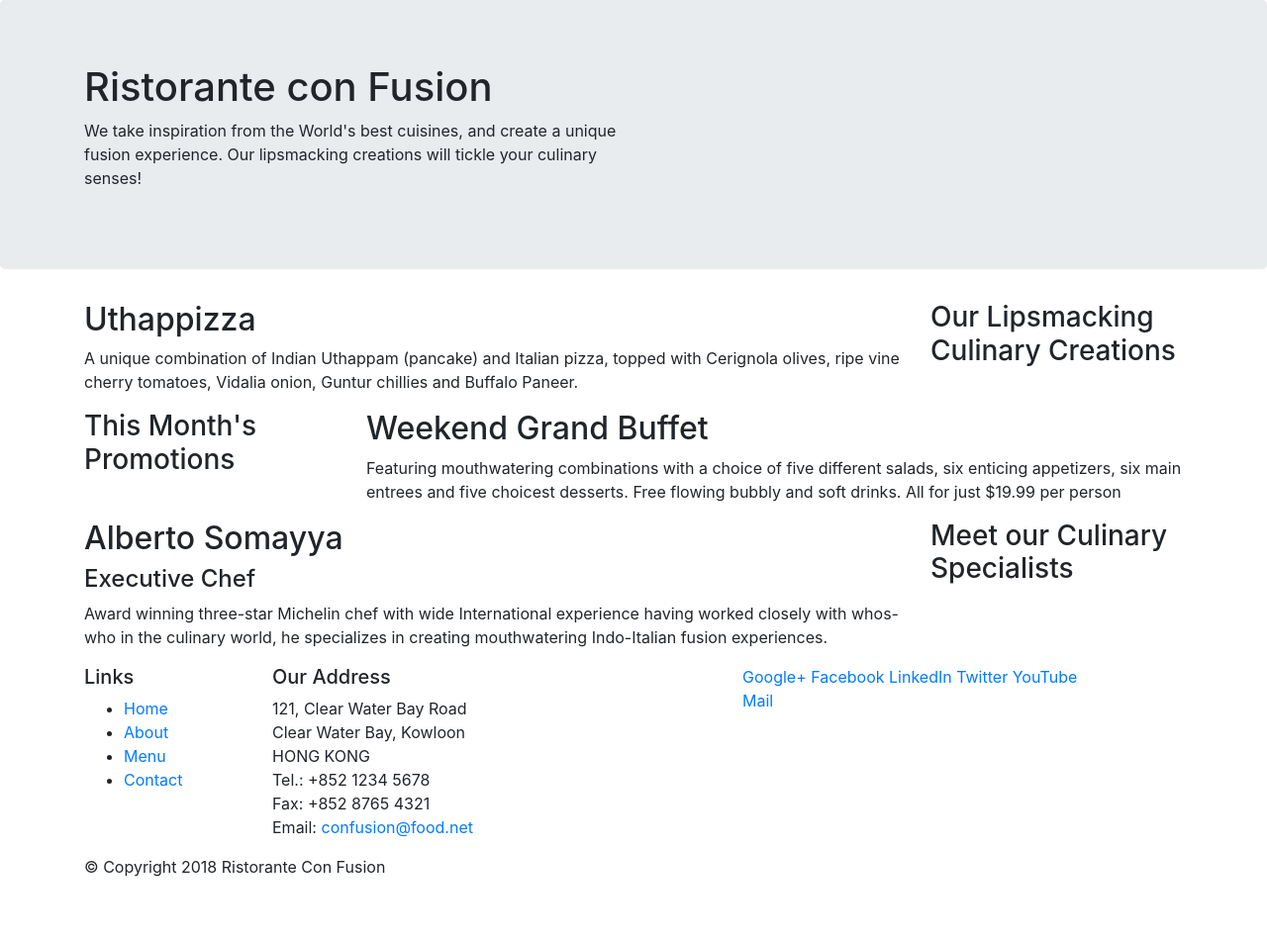
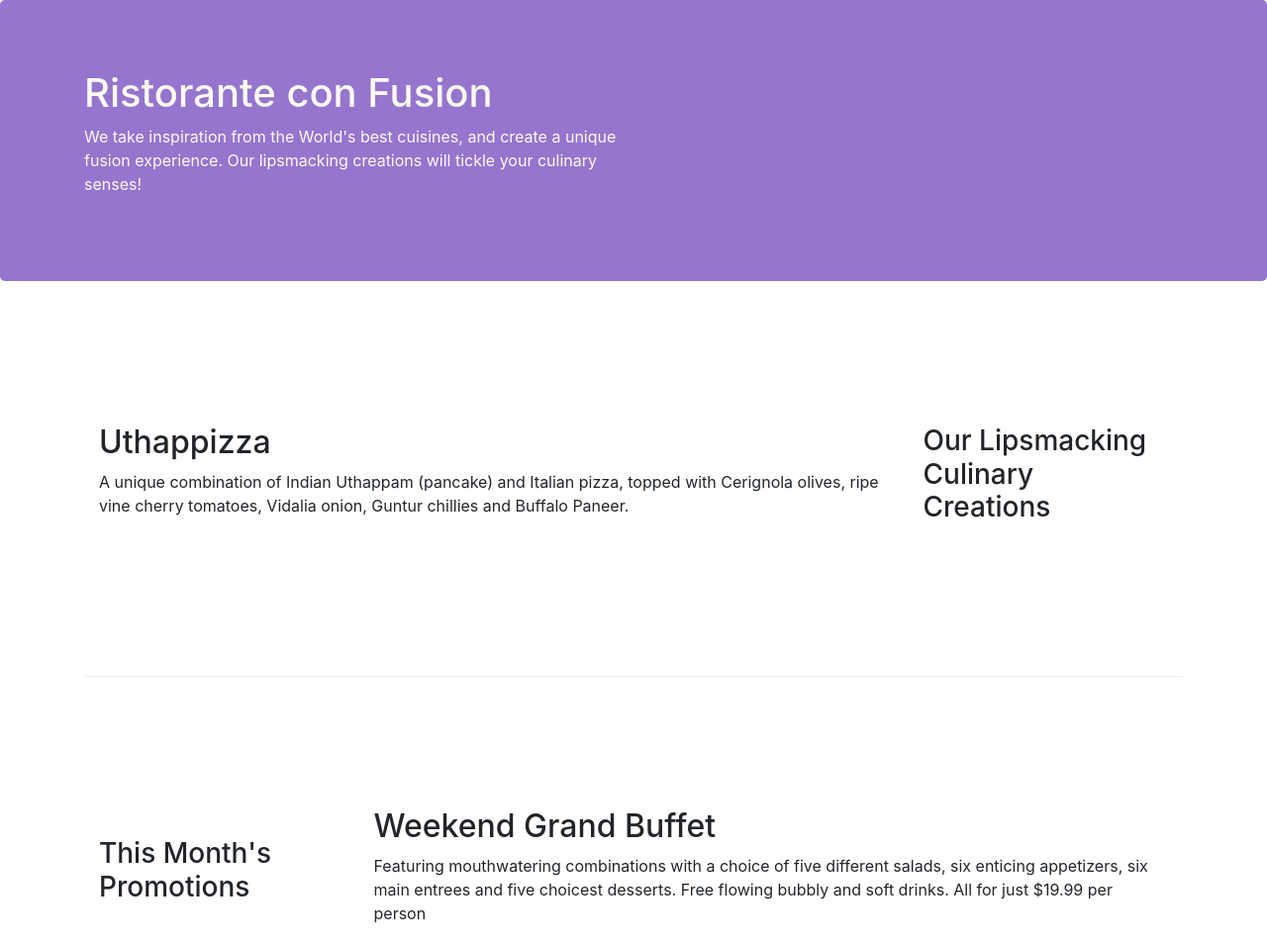
Before and after one commit to MihirVora1053/Frontend-WebUI, a website: page index.html in a window 1280 px wide. Shown: the top 954 px of the page at 99% size. Before the commit the page ends 904 px from the top, so only its background shows below. Drawn offline with nearby package versions, Linux system fonts and the light colour scheme.

Commit message:
Bootstrap Grid Part 2

```diff
--- a/css/styles.css
+++ b/css/styles.css
@@ -0,0 +1,30 @@
+.row-header{
+    margin:0px auto;
+    padding:0px auto;
+}
+
+.row-content{
+    margin:0px auto;
+    padding:50px 0px;
+    border-bottom:1px ridge;
+    min-height: 400px;
+}
+
+.footer{
+    background-color: #d1c4e9;
+    margin:0 auto;
+    padding:20px 0px;
+}
+
+.jumbotron{
+    background-color: #9575cd;
+    padding:70px 0px;
+    margin:0px;
+    color: floralwhite;
+}
+
+.address{
+    font-size: 80%;
+    margin:0px;
+    color:#0f0f0f;
+}
--- a/index.html
+++ b/index.html
@@ -8,6 +8,7 @@
 
     <!-- Bootstrap CSS -->
     <link rel="stylesheet" href="node_modules/bootstrap/dist/css/bootstrap.min.css">
+    <link rel="stylesheet" href="css/styles.css">
     <title>Ristorante Con Fusion</title>
 </head>
 
@@ -27,7 +28,7 @@
     </header>
 
     <div class="container">
-        <div class="row">
+        <div class="row row-content align-items-center">
             <div class="col-12 col-sm-4 order-sm-last col-md-3">
                 <h3>Our Lipsmacking Culinary Creations</h3>
             </div>
@@ -38,7 +39,7 @@
         </div>
 
 
-        <div class="row">
+        <div class="row row-content align-items-center">
             <div class="col-12 col-sm-4 col-md-3">
                 <h3>This Month's Promotions</h3>
             </div>
@@ -48,7 +49,7 @@
             </div>
         </div>
 
-        <div class="row">
+        <div class="row row-content align-items-center">
             <div class="col-12 col-sm-4 order-sm-last col-md-3">
                 <h3>Meet our Culinary Specialists</h3>
             </div>
@@ -60,12 +61,12 @@
         </div>
     </div>
 
-    <footer>
+    <footer class="footer">
         <div class="container">
             <div class="row">
                 <div class="col-4 col-sm-2">
                     <h5>Links</h5>
-                    <ul>
+                    <ul class="list-unstyled">
                         <li><a href="#">Home</a></li>
                         <li><a href="#">About</a></li>
                         <li><a href="#">Menu</a></li>
@@ -83,8 +84,8 @@
 		              Email: <a href="mailto:confusion@food.net">confusion@food.net</a>
 		           </address>
                 </div>
-                <div class="col-12 col-sm-4">
-                    <div >
+                <div class="col-12 col-sm-4 align-self-center">
+                    <div class="text-center">
                         <a href="http://google.com/+">Google+</a>
                         <a href="http://www.facebook.com/profile.php?id=">Facebook</a>
                         <a href="http://www.linkedin.com/in/">LinkedIn</a>
@@ -94,7 +95,7 @@
                     </div>
                 </div>
            </div>
-           <div class="row">
+           <div class="row justify-content-center">
                 <div class="col-auto">
                     <p>© Copyright 2018 Ristorante Con Fusion</p>
                 </div>
```
